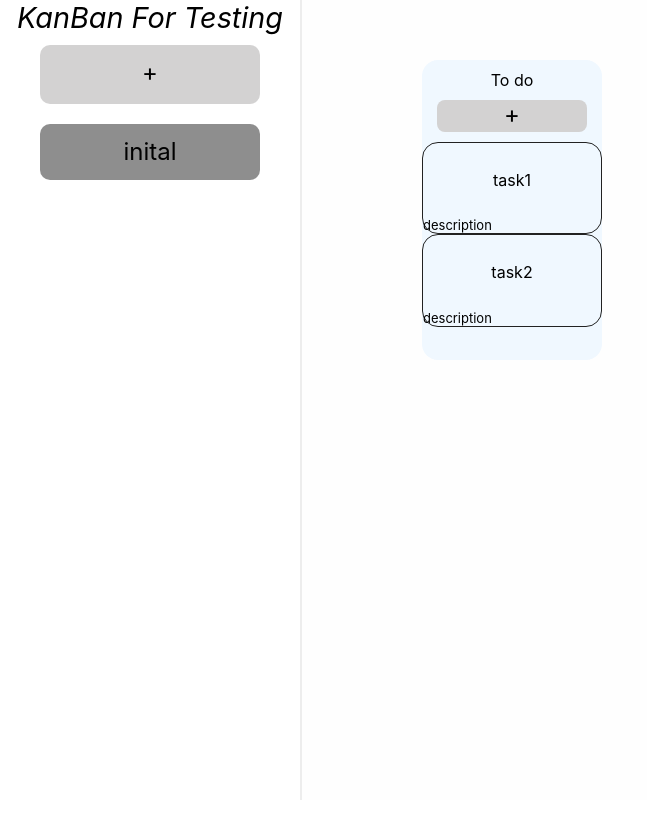
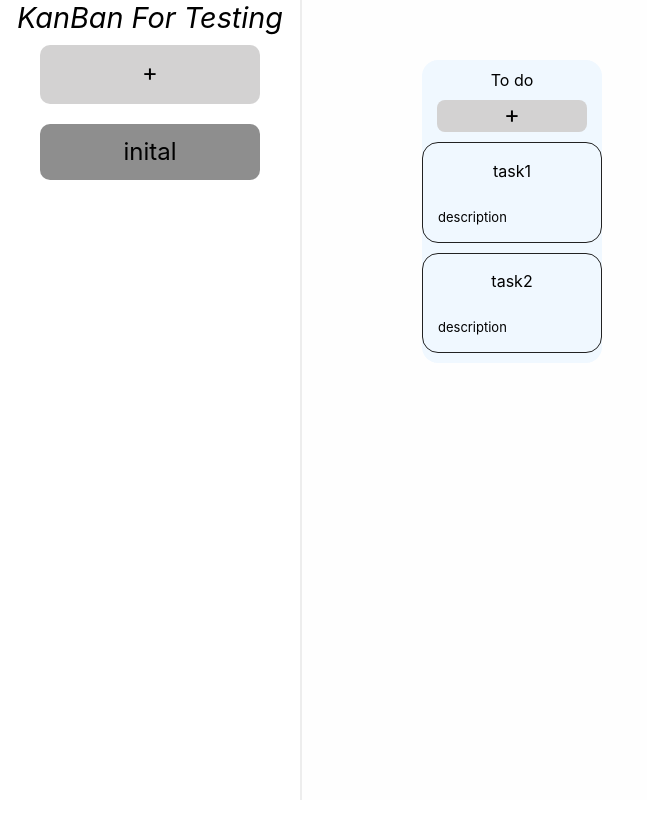
Before and after one commit to rmit-s3712674-Sijie-Shi/KanBan-copy, a React (Create React App) app: page / in a window 1280 px wide. Shown: the top 814 px of the page, without its empty margins (0-647 px from the left). Built offline with nearby package versions, Linux system fonts and the light colour scheme.

Commit message:
css changes

```diff
--- a/src/components/tastcard/taskcard.module.css
+++ b/src/components/tastcard/taskcard.module.css
@@ -2,10 +2,11 @@
     position: relative;
     border: 0.1px solid rgb(34, 34, 34);
     border-radius: 1rem;
+    padding-bottom: 2px;
+    margin-bottom: 10px;
 }
 
 .taskTitle {
-    padding: 5%;
     text-align: center;
     padding-bottom: 10px;
     margin: 10%;
@@ -14,6 +15,7 @@
 .description {
     text-align: left;
     font-size: small;
+    margin: 15px;
 }
 
 .removeBar {
```
